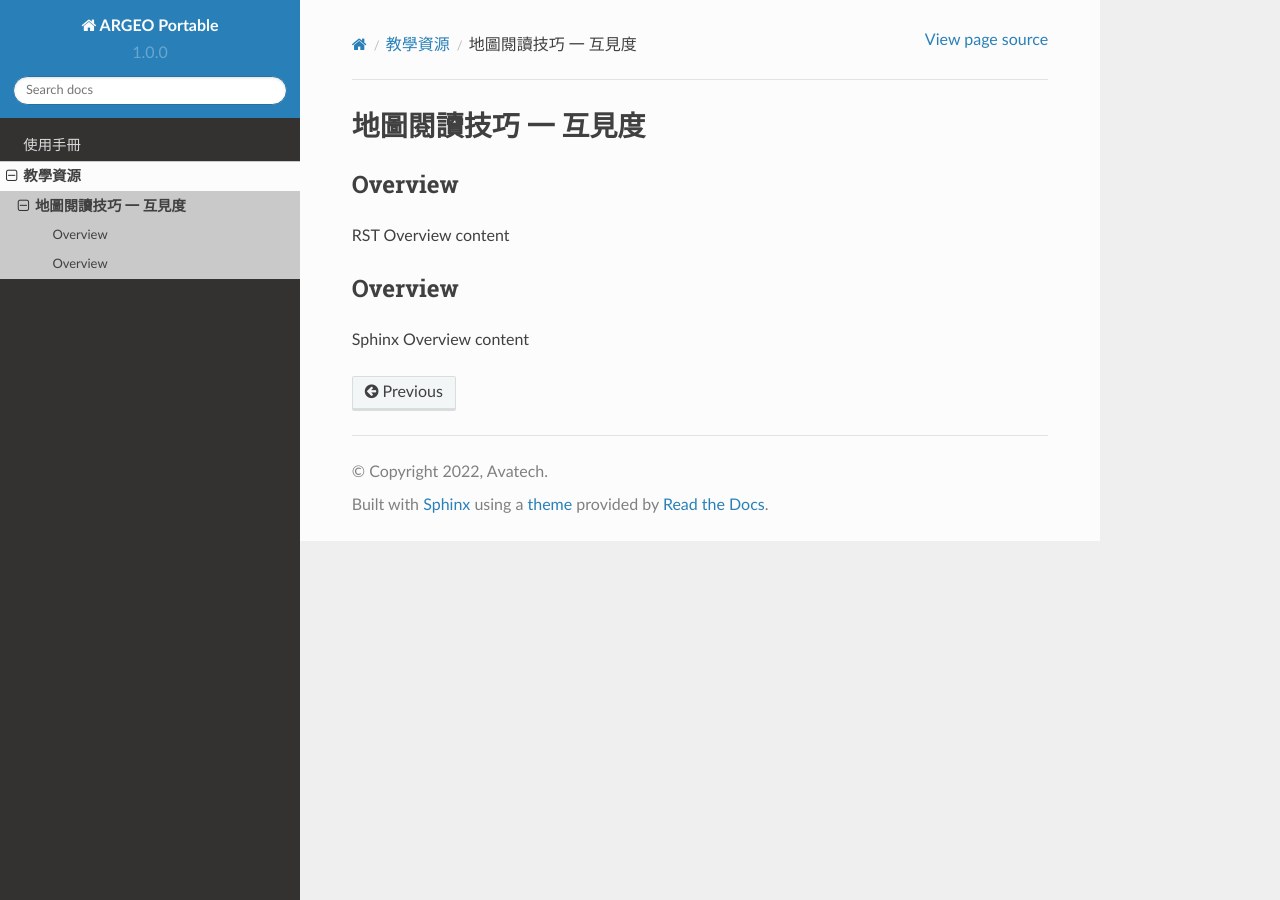
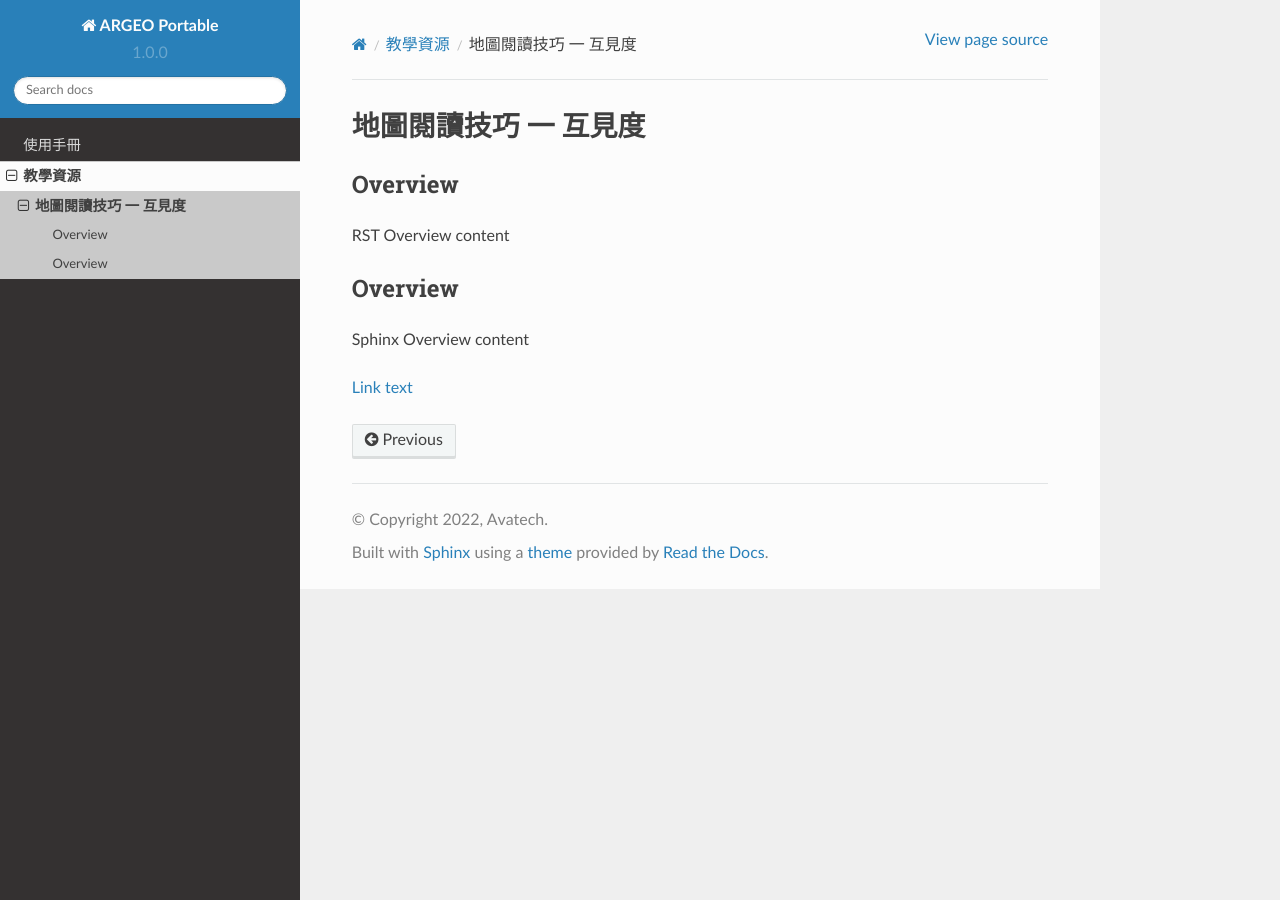
Before and after one commit to Avatech-hk/argeoportable, a Sphinx documentation site: the page built from docs/source/eduresource/mapreading/intervisibility.rst, in a window 1280 px wide. Built offline with Sphinx 7.4.7 and the Read the Docs theme 2.0.0, drawn with Linux system fonts in a browser that asks for light colours; pages that are not in the unit, such as notebooks, are missing from menus.

Commit message:
Update intervisibility.rst

```diff
--- a/docs/source/eduresource/mapreading/intervisibility.rst
+++ b/docs/source/eduresource/mapreading/intervisibility.rst
@@ -18,3 +18,5 @@ Overview
 *********
 
 Sphinx Overview content
+
+`Link text <https://google.com/>`_
```
